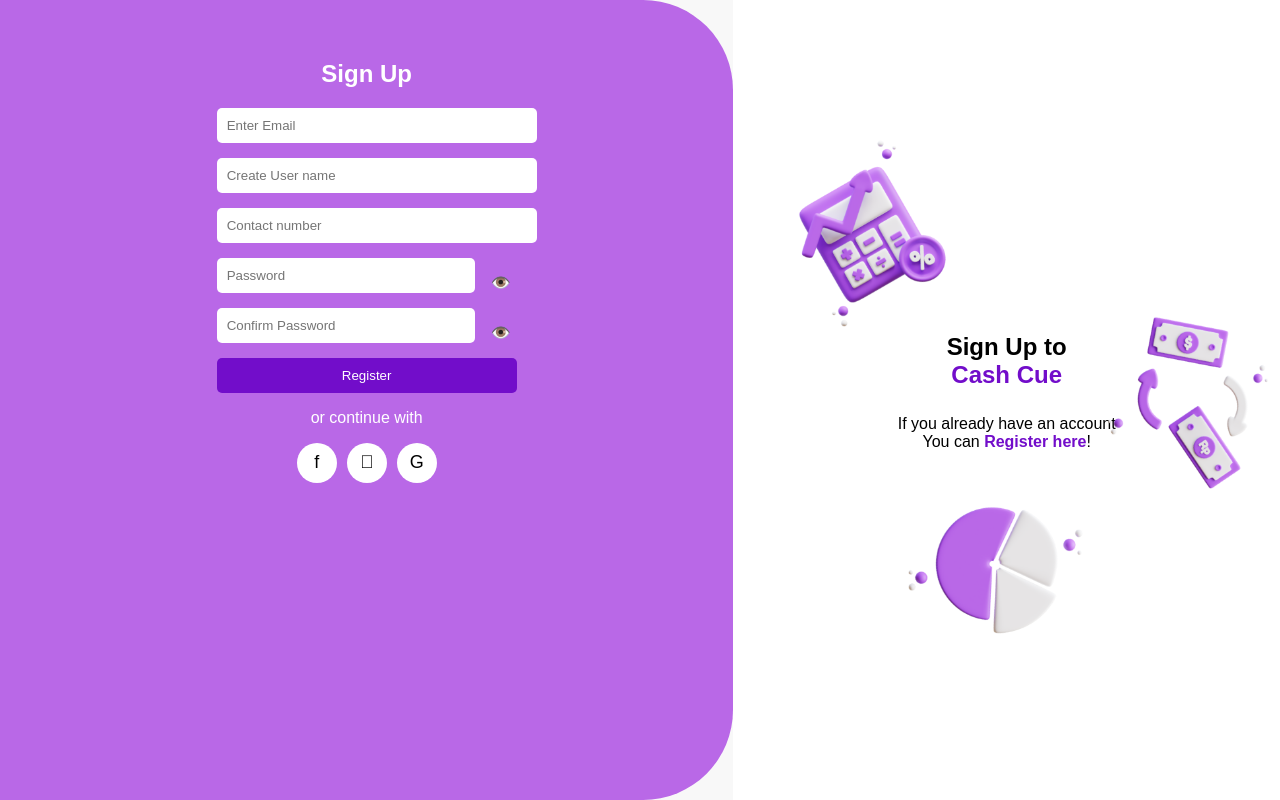
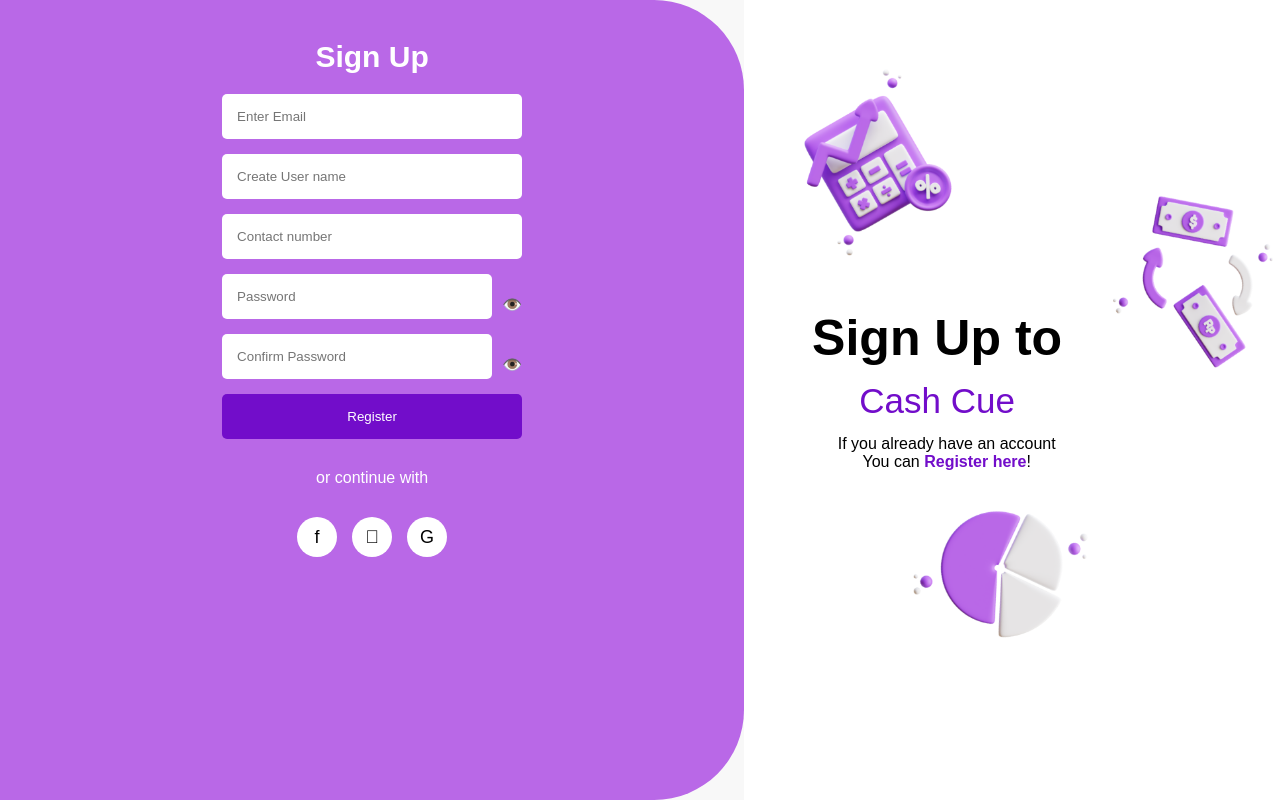
Before and after one commit to heyitsshubh/Expense-tracker, a React (Vite) app in the folder Expence app/: page / in a window 1280 px wide. Shown: the top 800 px of the page. Built offline with nearby package versions, Linux system fonts and the light colour scheme.

Commit message:
css completed on signup

```diff
--- a/Expence app/src/Styles/Login.css
+++ b/Expence app/src/Styles/Login.css
@@ -1,7 +1,13 @@
-html, body {
+*{
   margin: 0;
   padding: 0;
   box-sizing: border-box;
+}
+
+
+
+html, body {
+
   width: 100%;
   height: 100%;
   font-family: 'poppins',sans-serif;
--- a/Expence app/src/Styles/Signup.css
+++ b/Expence app/src/Styles/Signup.css
@@ -24,11 +24,12 @@
   display: flex;
   flex-direction: column;
   align-items: center;
-  color: #fff;
+  color: white;
 }
 
 .form-section h2 {
   margin-bottom: 20px;
+  font-size: 30px;
 }
 
 .form-section form {
@@ -39,9 +40,14 @@
 .form-section input {
   width: 100%;
   margin-bottom: 15px;
-  padding: 10px;
+  padding: 15px;
   border: none;
   border-radius: 5px;
+}
+
+.form-section p{
+  margin: 30px;
+
 }
 
 .password-wrapper {
@@ -65,19 +71,19 @@
   background-color: #720dca;
   color: white;
   width: 100%;
-  padding: 10px;
+  padding: 15px;
   border: none;
   border-radius: 5px;
   cursor: pointer;
 }
 
 .register-button:hover {
-  background-color: #5a09a2;
+  background-color: #a300ff;
 }
 
 .social-icons {
   display: flex;
-  gap: 10px;
+  gap: 15px;
 }
 
 .social-button {
@@ -106,10 +112,19 @@
 
 .info-section h2 {
   margin-bottom: 10px;
+  font-size: 50px;
+  font-weight: 600;
+  transform: translateX(-30%);
+}
+
+.info-section p {
+  transform: translateX(-30%);
 }
 
 .info-section span {
   color: #720dca;
+  font-weight: 300;
+  font-size: 35px;
 }
 
 .info-section a {
@@ -146,7 +161,7 @@
   right: 0;
   height: 250px;
   width: 250px;
-  transform: translateY(-50%);
+  transform: translateY(-80%);
 }
 
 .images-container img:nth-child(2) {
@@ -156,7 +171,7 @@
   /* transform: translate(-50%, -50%); */
   width: 250px;
   height: 250px;
-  transform: translate(25%,-90%);
+  transform: translate(25%,-140%);
 }
 
 .images-container img:nth-child(3) {
```
